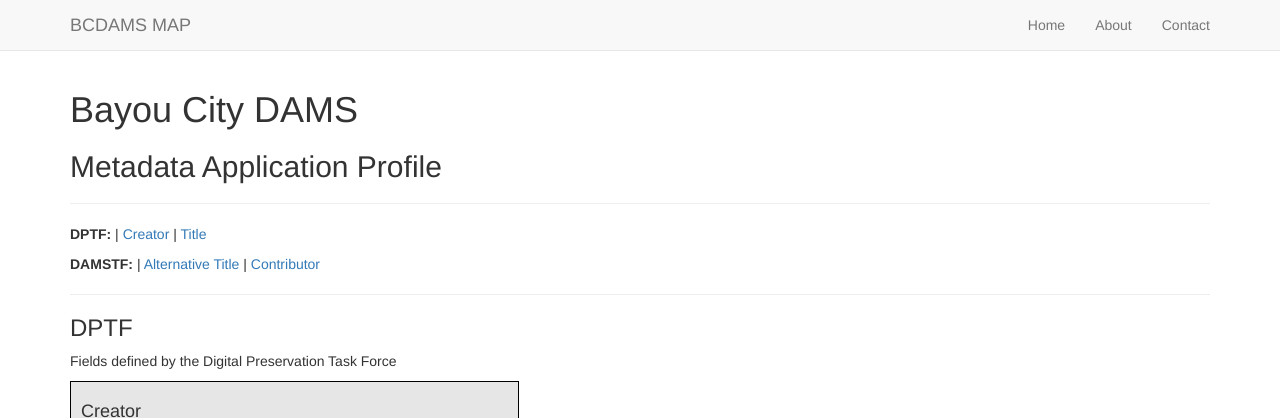
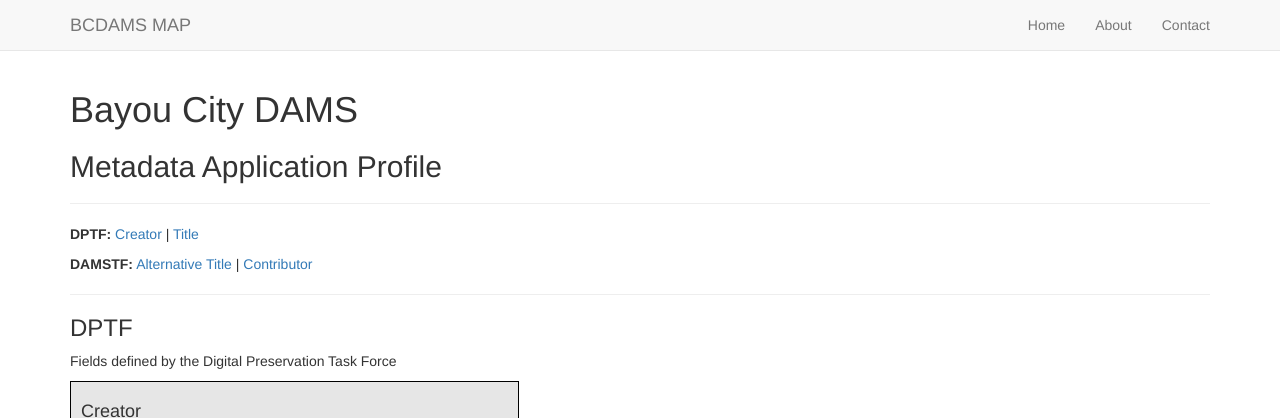
Before and after one commit to uhlibraries-digital/bcdams-map, a Jekyll site: the page built from index.html, in a window 1280 px wide and 900 px high. Shown: the top 418 px of the window. Built offline with Jekyll 4.4.1, drawn with Linux system fonts in a browser that asks for light colours; nearby versions of some CDN libraries; the list of posts is cut into pages by our own code.

Commit message:
add toc for loop first run condition

```diff
--- a/index.html
+++ b/index.html
@@ -9,13 +9,21 @@ layout: template1
 <p><b>DPTF:</b>
   {% for element_hash in site.data.dptf %}
   {% assign element = element_hash[1] %}
-  |<a href="#{{ element.label }}"> {{ element.label }} </a>
+    {% if forloop.first == true %}
+      <a href="#{{ element.label }}"> {{ element.label }} </a>
+    {% else %}
+      |<a href="#{{ element.label }}"> {{ element.label }} </a>
+    {% endif %}
   {% endfor %}
 </p>
 <p><b>DAMSTF:</b>
   {% for element_hash in site.data.damstf %}
   {% assign element = element_hash[1] %}
-  |<a href="#{{ element.label }}"> {{ element.label }} </a>
+    {% if forloop.first == true %}
+      <a href="#{{ element.label }}"> {{ element.label }} </a>
+    {% else %}
+      |<a href="#{{ element.label }}"> {{ element.label }} </a>
+    {% endif %}
   {% endfor %}
 </p>
 <hr>
```
